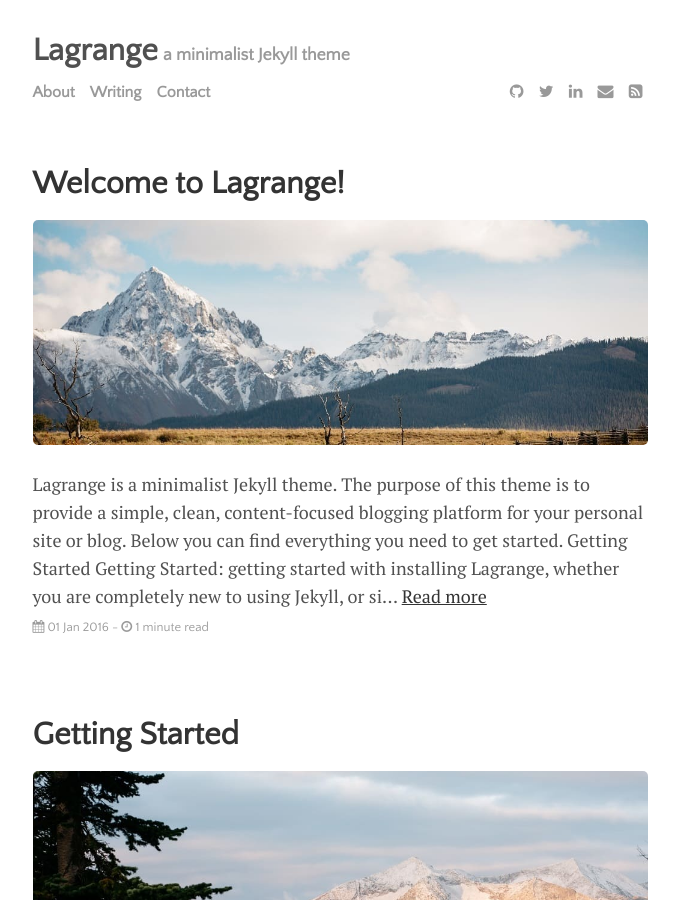
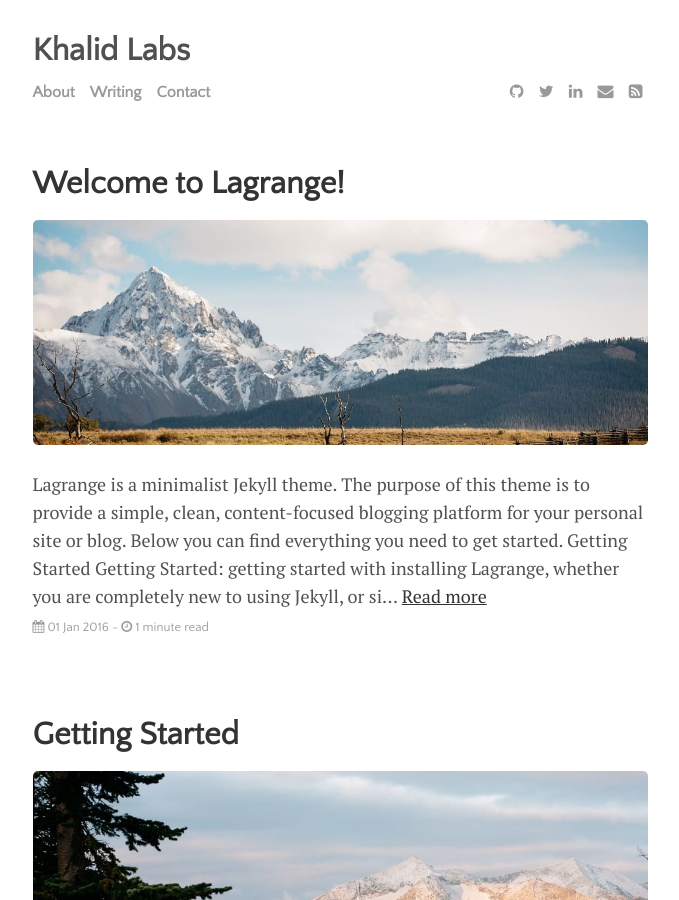
Before and after one commit to khalidlabs/khalidlabs.github.io, a Jekyll site: the page built from index.html, in a window 1280 px wide and 900 px high. Shown: the whole window, without its empty margins (300-979 px from the left). Built offline with Jekyll 4.4.1, drawn with Linux system fonts in a browser that asks for light colours; the list of posts is cut into pages by our own code; some of the changed text lies outside the part shown.

Commit message:
Update _config.yml

```diff
--- a/_config.yml
+++ b/_config.yml
@@ -21,9 +21,9 @@ plugins:             [jekyll-paginate, jekyll-sitemap, jekyll-feed, jekyll-seo-t
 baseurl: "KhalidLabs"
 
 # Customise atom feed settings (this is where Jekyll-Feed gets configuration information)
-title:		           'Lagrange'
-description:	       'a minimalist Jekyll theme'
-author:              'Paul Le'
+title:		           Khalid Labs
+description:
+author:              Khalid
 
 # RSS 2.0 can be used instead of Atom by uncommenting following two lines
 #feed:
```
